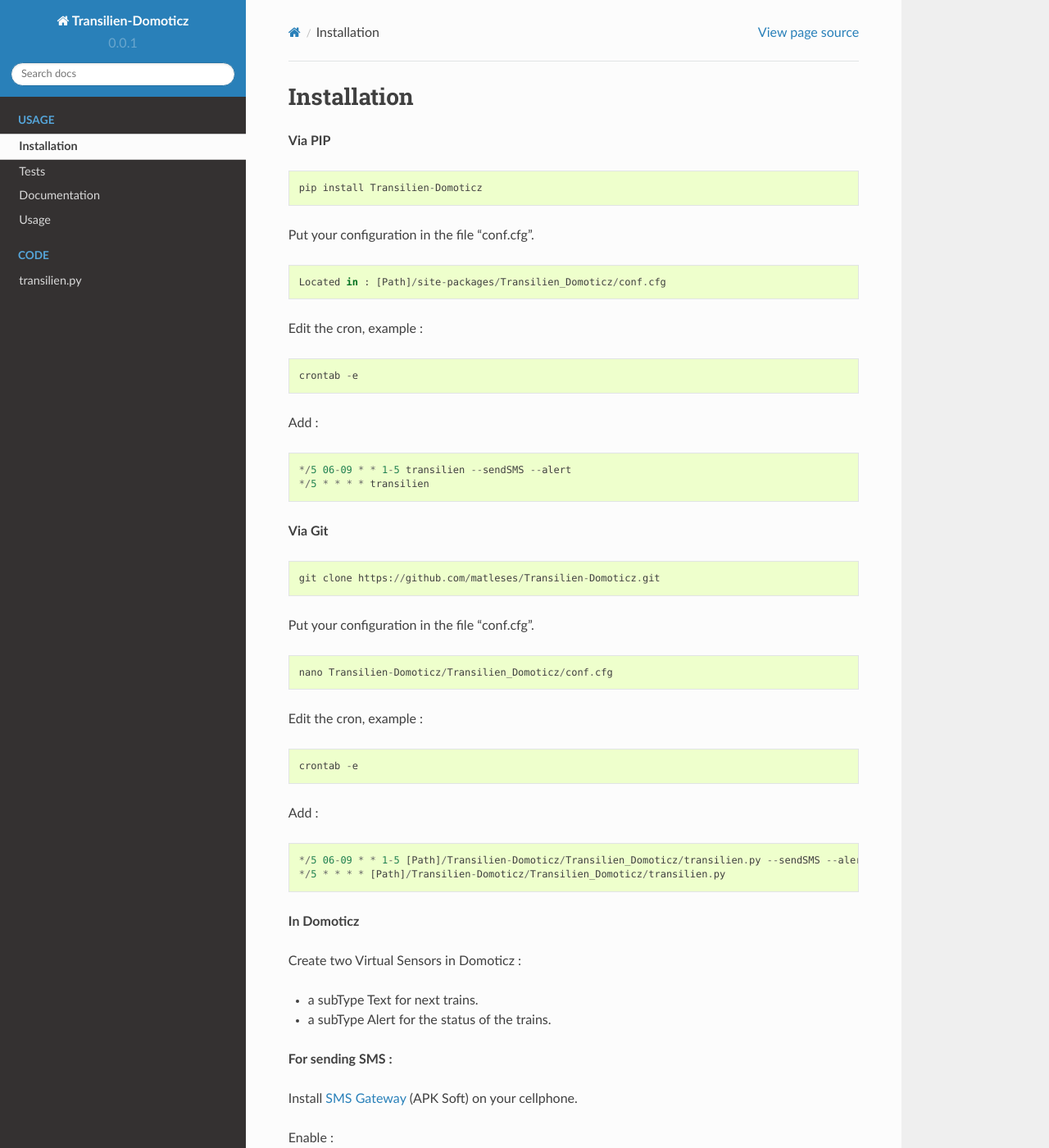
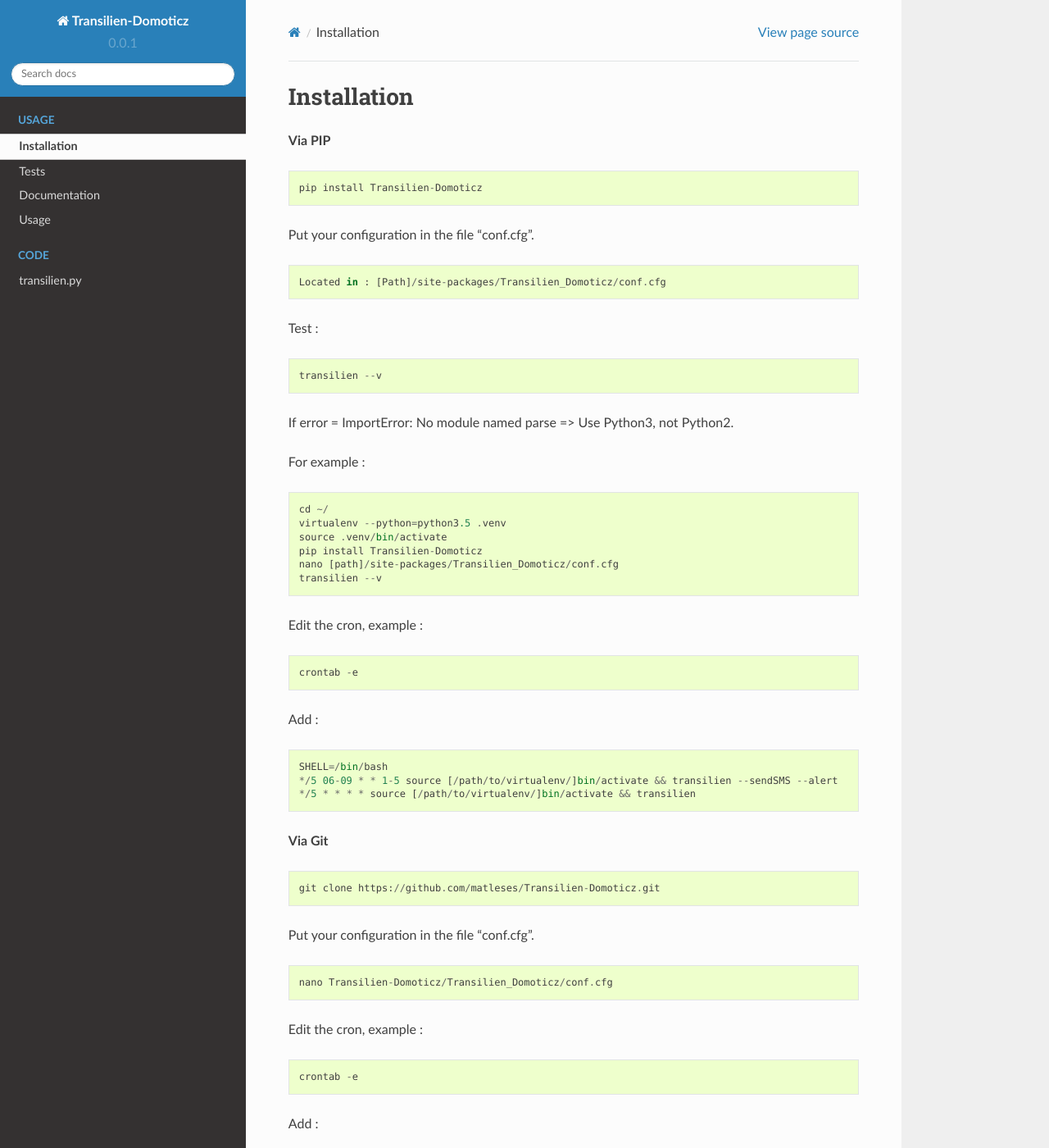
Before and after one commit to treussart/Transilien-Domoticz, a Sphinx documentation site: the page built from docs/installing.rst, in a window 1280 px wide and 1400 px high. Shown: the whole window at 82% size. Built offline with Sphinx 7.4.7 and the Read the Docs theme 2.0.0, drawn with Linux system fonts in a browser that asks for light colours.

Commit message:
update docs

```diff
--- a/docs/installing.rst
+++ b/docs/installing.rst
@@ -13,6 +13,24 @@
 
     Located in : [Path]/site-packages/Transilien_Domoticz/conf.cfg
 
+
+Test :
+::
+
+   transilien --v
+
+If error = ImportError: No module named parse => Use Python3, not Python2.
+
+For example :
+::
+
+   cd ~/
+   virtualenv --python=python3.5 .venv
+   source .venv/bin/activate
+   pip install Transilien-Domoticz
+   nano [path]/site-packages/Transilien_Domoticz/conf.cfg
+   transilien --v
+
 Edit the cron, example :
 
 ::
@@ -23,8 +41,9 @@
 
 ::
 
-    */5 06-09 * * 1-5 transilien --sendSMS --alert
-    */5 * * * * transilien
+    SHELL=/bin/bash
+    */5 06-09 * * 1-5 source [/path/to/virtualenv/]bin/activate && transilien --sendSMS --alert
+    */5 * * * * source [/path/to/virtualenv/]bin/activate && transilien
 
 **Via Git**
 
```
